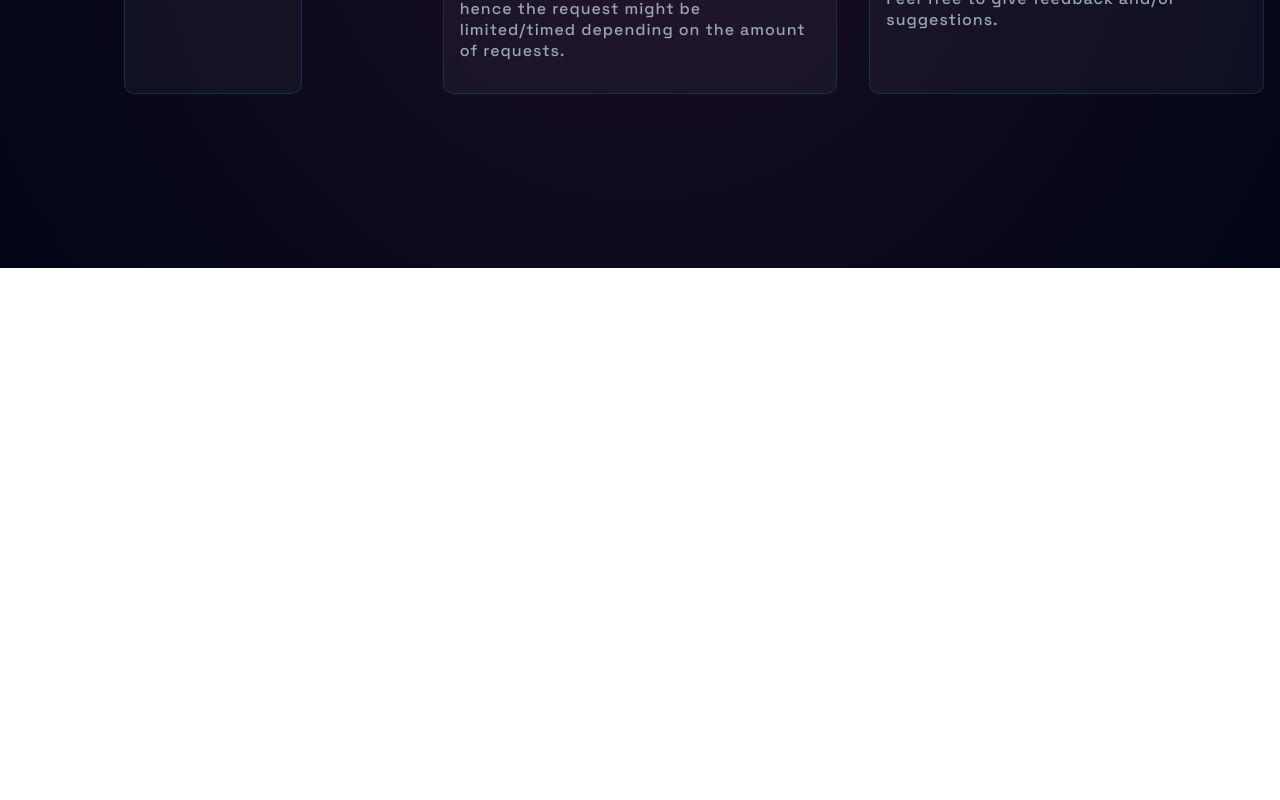
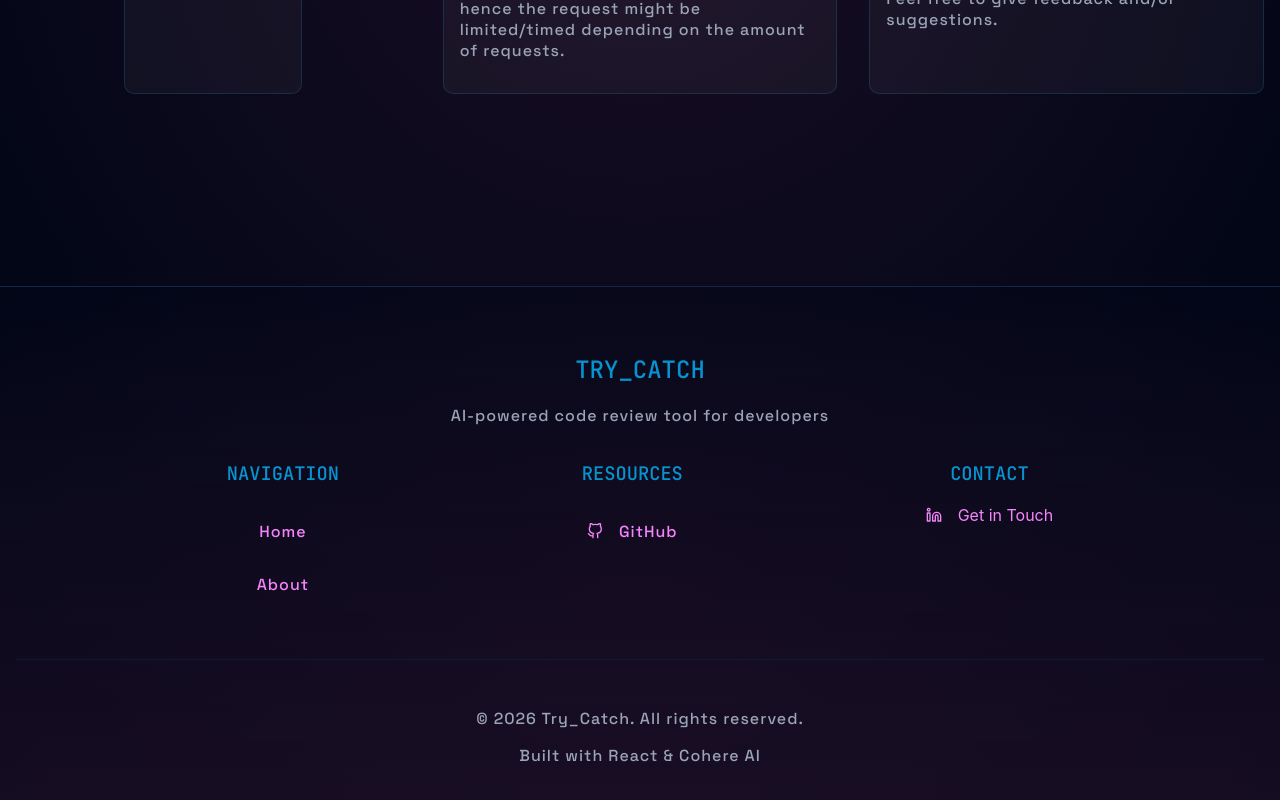
Before and after one commit to ivanaogrizovic/trycatch, a React (Create React App) app: page /about in a window 1280 px wide. Shown: the part 532-1332 px from the top of the page. Before the commit the page ends 800 px from the top, so only its background shows below. Built offline with nearby package versions, Linux system fonts and the light colour scheme.

Commit message:
feat: footer

```diff
--- a/src/App.js
+++ b/src/App.js
@@ -3,6 +3,7 @@
 import Home from "./routes/home";
 import About from "./routes/about";
 import "./App.css";
+import Footer from "./components/footer/footer";
 
 export default function App() {
   return (
@@ -12,6 +13,7 @@
         <Route path="/" element={<Home />} />
         <Route path="/about" element={<About />} />
       </Routes>
+      <Footer />
     </div>
   );
 }
--- /dev/null
+++ b/src/components/footer/footer.css
@@ -0,0 +1,42 @@
+.trycatch-footer {
+  margin-top: 5rem;
+  padding: 3rem 1rem;
+  border-top: 1px solid rgba(7, 147, 207, 0.2);
+  background: linear-gradient(
+    180deg,
+    rgba(2, 6, 23, 0.5) 0%,
+    rgba(26, 14, 36, 0.8) 100%
+  );
+  text-align: center;
+}
+
+.trycatch-footer-content {
+  max-width: 1440px;
+  margin: 0 auto;
+  display: flex;
+  flex-direction: column;
+
+  @media only screen and (min-width: 768px) {
+    flex-direction: row;
+    gap: 2rem;
+    justify-content: space-evenly;
+  }
+}
+
+.trycatch-footer-section {
+  display: flex;
+  flex-direction: column;
+  align-items: center;
+}
+
+.trycatch-footer-section ul {
+  display: flex;
+  flex-direction: column;
+  align-items: center;
+}
+
+.trycatch-footer-bottom {
+  margin-top: 2rem;
+  padding-top: 2rem;
+  border-top: 1px solid rgba(7, 147, 207, 0.1);
+}
--- /dev/null
+++ b/src/components/footer/footer.jsx
@@ -0,0 +1,60 @@
+import { FiGithub, FiExternalLink, FiMail, FiLinkedin } from "react-icons/fi";
+import { Link } from "react-router";
+import "./footer.css";
+
+export default function Footer() {
+  const currentYear = new Date().getFullYear();
+
+  return (
+    <footer className="trycatch-footer">
+      <h2>Try_Catch</h2>
+      <p>AI-powered code review tool for developers</p>
+
+      <div className="trycatch-footer-content">
+        <div className="trycatch-footer-section">
+          <h3>Navigation</h3>
+          <ul>
+            <li>
+              <Link to="/">Home</Link>
+            </li>
+            <li>
+              <Link to="/about">About</Link>
+            </li>
+          </ul>
+        </div>
+
+        <div className="trycatch-footer-section">
+          <h3>Resources</h3>
+          <ul>
+            <li>
+              <a
+                href="https://github.com/ivanaogrizovic/trycatch"
+                target="_blank"
+                rel="noopener noreferrer"
+              >
+                <FiGithub /> GitHub
+              </a>
+            </li>
+          </ul>
+        </div>
+
+        <div className="trycatch-footer-section">
+          <h3>Contact</h3>
+          <a
+            href="https://www.linkedin.com/in/ivana-ogrizovic/"
+            target="_blank"
+            rel="noopener noreferrer"
+            className="contact-email"
+          >
+            <FiLinkedin />
+            Get in Touch
+          </a>
+        </div>
+      </div>
+      <div className="trycatch-footer-bottom">
+        <p>&copy; {currentYear} Try_Catch. All rights reserved.</p>
+        <p>Built with React & Cohere AI</p>
+      </div>
+    </footer>
+  );
+}
```
